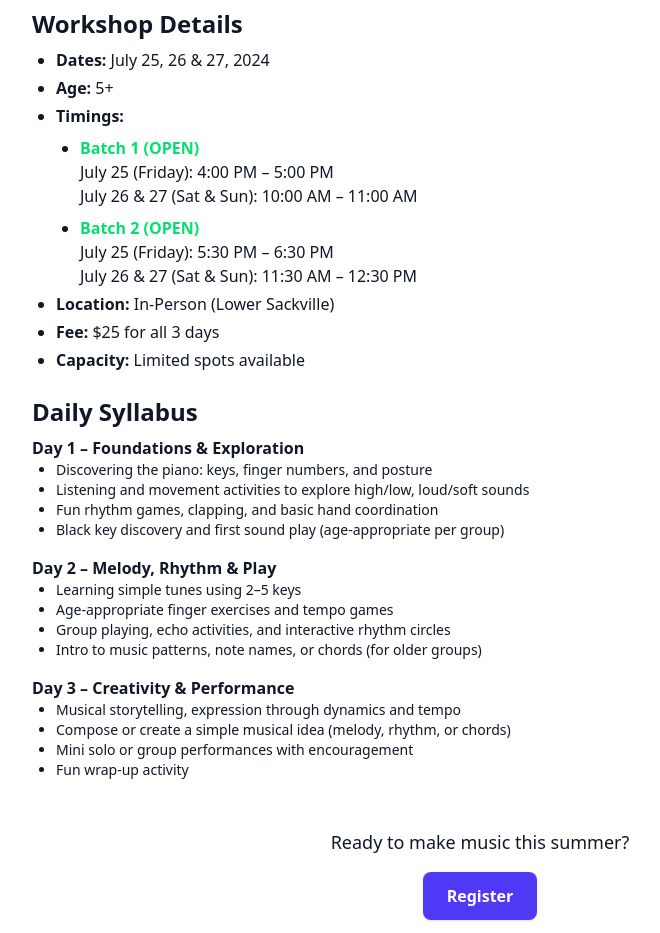
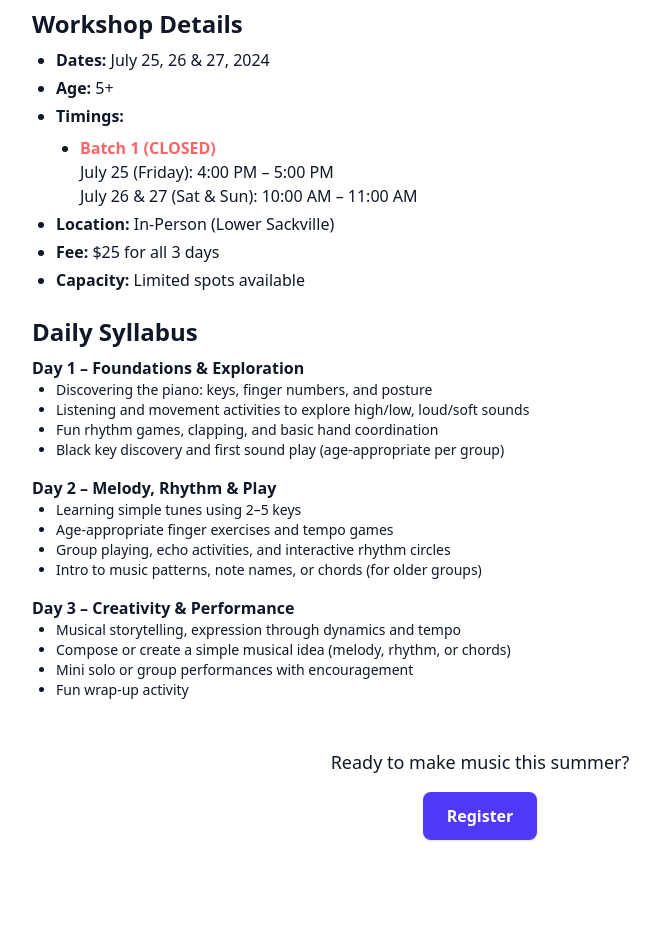
Before and after one commit to ashwinkotee/music-teaching-website, a React (Vite) app: page /workshops/piano-basics-workshop in a window 1280 px wide. Shown: the part 1380-2313 px from the top of the page, without its empty margins (160-820 px from the left). After the commit the page ends 2284 px from the top, so only its background shows below. Built offline with nearby package versions, Linux system fonts and the light colour scheme.

Commit message:
workshop update

```diff
--- a/src/pages/workshops/PIanoBasicsWorkshop.jsx
+++ b/src/pages/workshops/PIanoBasicsWorkshop.jsx
@@ -50,20 +50,12 @@ const PianoWorkshop = () => {
                 <strong>Timings:</strong>
                 <ul className="list-disc pl-6 mt-2 space-y-2">
                   <li>
-                    <span className="font-semibold text-green-400">
-                      Batch 1 (OPEN)
+                    <span className="font-semibold text-red-400">
+                      Batch 1 (CLOSED)
                     </span>{" "}
                     <br />
                     July 25 (Friday): 4:00 PM – 5:00 PM <br />
                     July 26 & 27 (Sat & Sun): 10:00 AM – 11:00 AM
-                  </li>
-                  <li>
-                    <span className="font-semibold text-green-400">
-                      Batch 2 (OPEN)
-                    </span>{" "}
-                    <br />
-                    July 25 (Friday): 5:30 PM – 6:30 PM <br />
-                    July 26 & 27 (Sat & Sun): 11:30 AM – 12:30 PM
                   </li>
                 </ul>
               </li>
```
